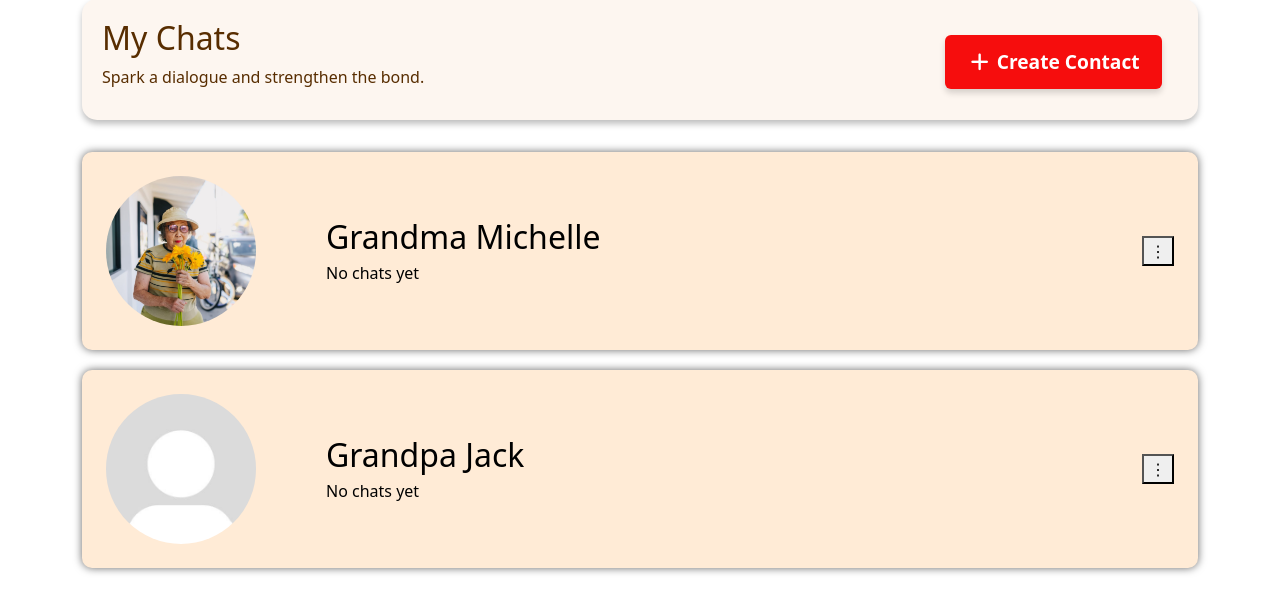
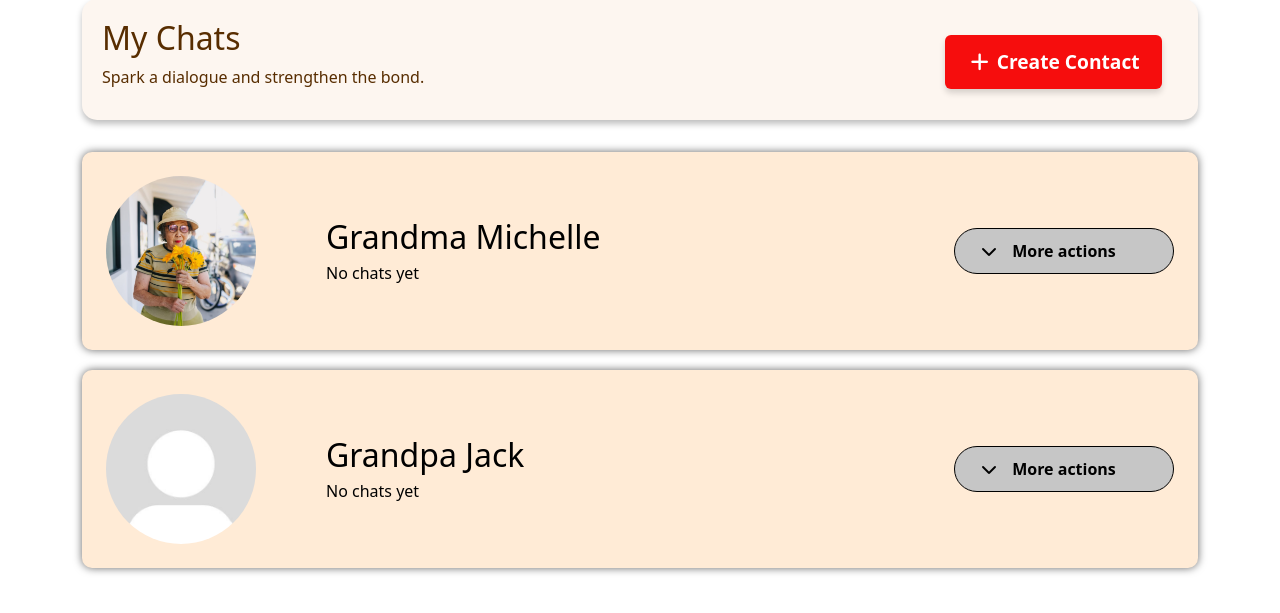
Before and after one commit to starry9x/ShareJoy, a Flask app: page /messages in a window 1280 px wide. Shown: the part 109-722 px from the top of the page. Run offline with Flask 3, Linux system fonts and the light colour scheme; some libraries are stand-ins or nearby versions.

Commit message:
refined css for more actions button

```diff
--- a/messages.py
+++ b/messages.py
@@ -2,6 +2,7 @@ from extensions import db
 from datetime import datetime
 
 class Contact(db.Model):
+    __tablename__ = 'contact'
     id = db.Column(db.Integer, primary_key=True)
     name = db.Column(db.String(100), nullable=False)
     phone = db.Column(db.String(20))
--- a/static/css/messages.css
+++ b/static/css/messages.css
@@ -30,3 +30,59 @@
   object-fit: cover;
   margin-right: 70px;
 }
+
+.more-actions-wrapper {
+  position: relative;
+}
+
+.more-actions-toggle {
+  width: 220px;
+  padding: 10px 16px;
+  border-radius: 25px;
+  background-color: #c6c6c6;
+  border: 1px solid black;
+  font-weight: bold;
+  position: relative;
+}
+
+.chevron-icon {
+  transition: transform 0.2s ease;
+}
+
+.chevron-icon.rotate-up {
+  transform: rotate(180deg);
+}
+
+.more-actions-menu {
+  position: absolute;
+  top: 100%;
+  left: 0;
+  z-index: 1000;
+  display: flex;
+  flex-direction: column;
+  gap: 8px;
+  padding: 5px;
+  background-color: #D9D9D9;
+  border-radius: 12px;
+  box-shadow: 0 4px 12px rgba(0,0,0,0.1);
+  width: 220px;
+  border: 1px solid black
+}
+
+.menu-header {
+  font-weight: bold;
+  margin-bottom: 8px;
+}
+
+.menu-item {
+  text-align: left;
+  border: none;
+  background-color: #D9D9D9;
+  border-radius: 8px;
+  font-size: 16px;
+  cursor: pointer;
+}
+
+.menu-item:hover {
+  background-color: #e0e0e0;
+}
--- a/templates/messages.html
+++ b/templates/messages.html
@@ -17,12 +17,10 @@
 </div>
 
 {% for contact in contacts %}
-<div class="contact-box p-4"
-     onclick="window.location.href='{{ url_for('textchat', contact_id=contact.id) }}'">
-
+<div class="contact-box p-4">
   <div class="d-flex align-items-center justify-content-between w-100">
     <!-- Left side: profile + name + last chat -->
-    <div class="d-flex align-items-center">
+    <div class="d-flex align-items-center" onclick="window.location.href='{{ url_for('textchat', contact_id=contact.id) }}'">
       <img src="{{ url_for('static', filename=contact.image_url or 'images/default_pfp.jpg') }}"
            alt="Profile Image" class="circle-image">
       <div>
@@ -38,15 +36,15 @@
     </div>
 
     <!-- Right side: more actions dropdown -->
-    <div class="more-actions-wrapper">
-      <button class="more-actions-toggle"
+    <div class="more-actions-wrapper position-relative">
+      <button class="more-actions-toggle d-flex align-items-center justify-content-center position-relative"
               onclick="event.stopPropagation(); toggleDropdown(this)">
-        ⋮
+        <i class="fa-solid fa-chevron-down chevron-icon position-absolute start-0 ms-4"></i>
+        <span class="mx-auto">More actions</span>
       </button>
 
       <div class="more-actions-menu d-none">
         <div class="arrow-up"></div>
-        <div class="menu-header">More actions</div>
         <button class="menu-item">Edit contact</button>
         <button class="menu-item">Delete contact</button>
         <button class="menu-item">Delete chat history</button>
@@ -54,19 +52,28 @@
     </div>
   </div>
 </div>
+{% endfor %}
 
-{% endfor %}
 
 {% endblock %}
 
 {% block extra_js %}
 <script>
 function toggleDropdown(button) {
-  const menu = button.nextElementSibling;
-  document.querySelectorAll('.more-actions-menu').forEach(m => {
-    if (m !== menu) m.classList.add('d-none');
-  });
-  menu.classList.toggle('d-none');
+  const wrapper = button.closest('.more-actions-wrapper');
+  const menu = wrapper.querySelector('.more-actions-menu');
+  const chevron = wrapper.querySelector('.chevron-icon');
+
+  const isOpen = !menu.classList.contains('d-none');
+
+  if (isOpen) {
+    menu.classList.add('d-none');
+    chevron.classList.remove('rotate-up');
+  } else {
+    menu.classList.remove('d-none');
+    chevron.classList.add('rotate-up');
+  }
 }
 </script>
+
 {% endblock %}
```
Also changed, not shown: instance/sharejoy.db, 1 other file.
